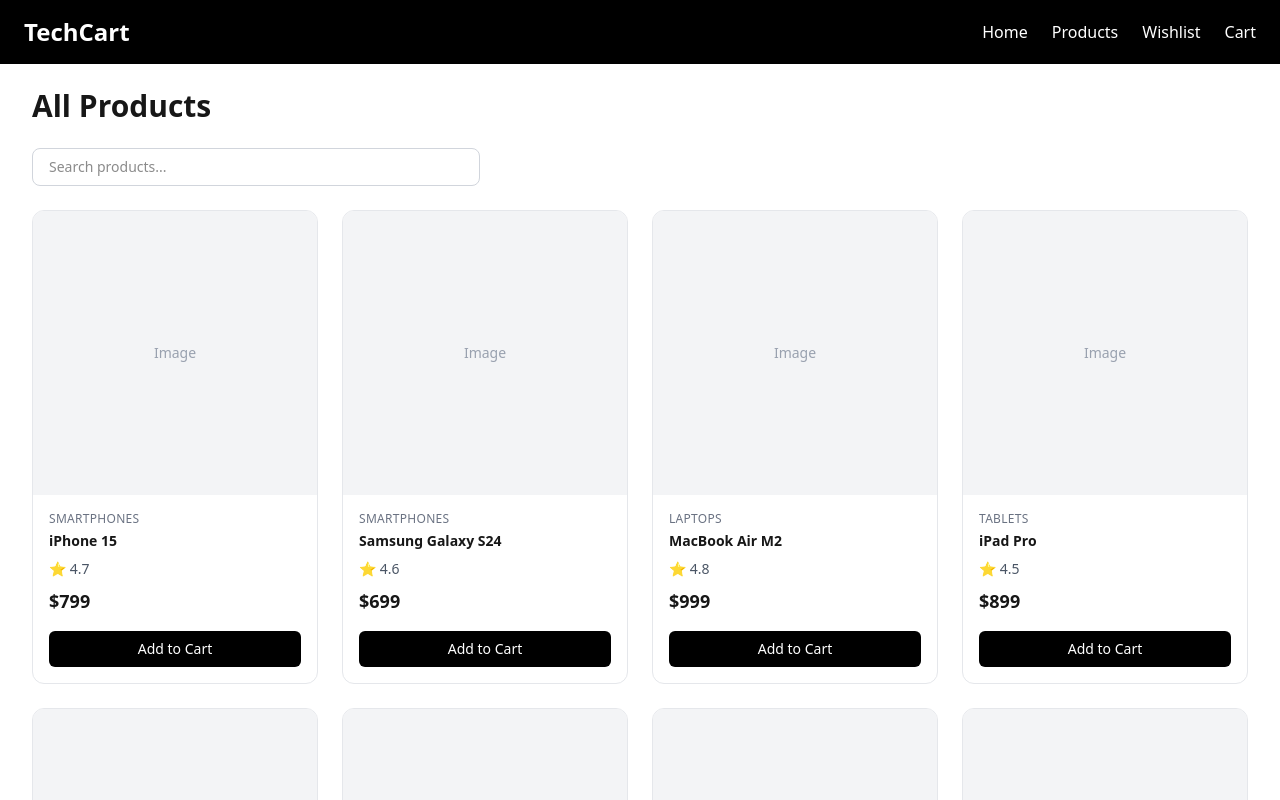
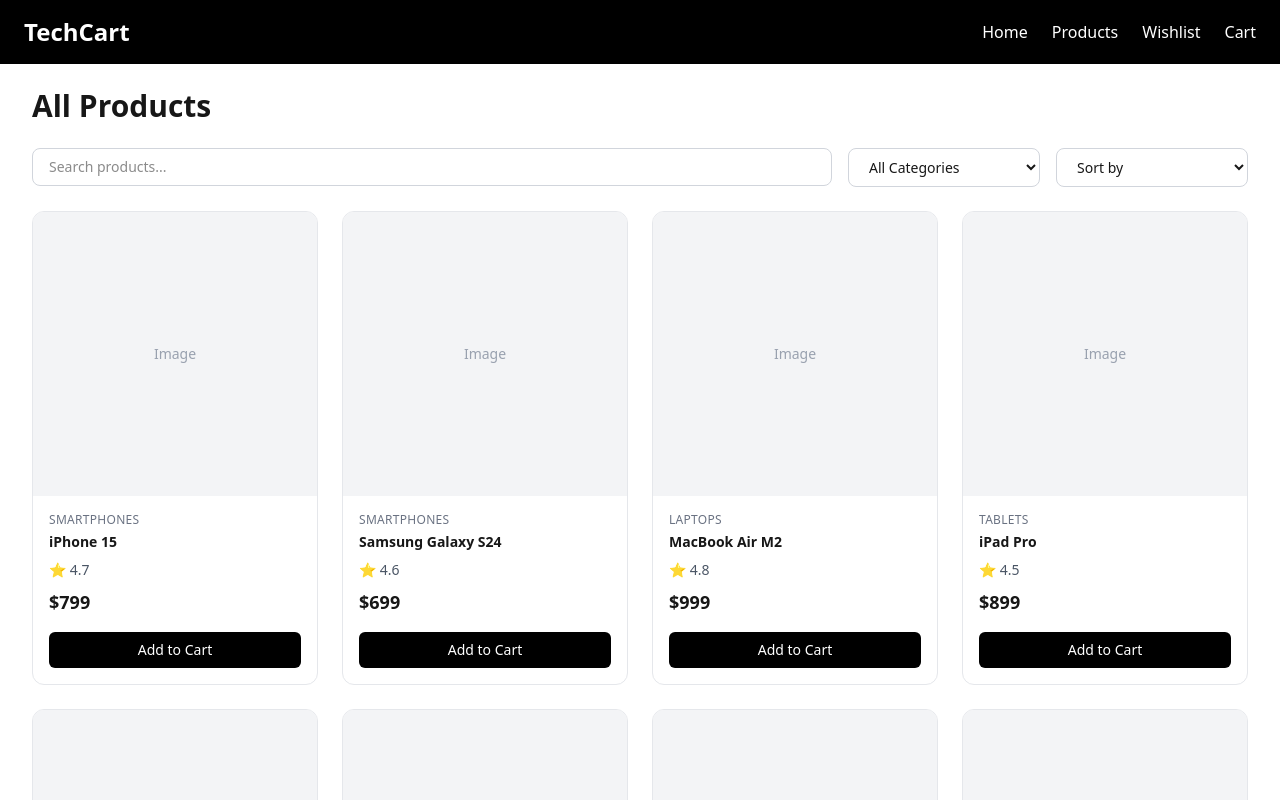
Before and after one commit to atiya234/techcart-frontend, a Next.js app: page /products in a window 1280 px wide. Shown: the top 800 px of the page. Built offline with nearby package versions, Linux system fonts and the light colour scheme.

Commit message:
feat: add product sorting

```diff
--- a/src/Components/ProductList.jsx
+++ b/src/Components/ProductList.jsx
@@ -3,16 +3,45 @@
 import ProductCard from "./ProductCard";
 import { products } from "../data/products";
 
+const categories = ["all", "smartphones", "laptops", "tablets", "mobile-accessories"];
+
+const sortOptions = [
+  { value: "default", label: "Sort by" },
+  { value: "price-low", label: "Price: Low to High" },
+  { value: "price-high", label: "Price: High to Low" },
+  { value: "rating", label: "Top Rated" },
+  { value: "name", label: "Name: A to Z" },
+];
+
+const inputStyle =
+  "w-full rounded-lg border border-gray-300 px-4 py-2 text-sm focus:border-black focus:outline-none focus:ring-2 focus:ring-black";
+
 export default function ProductList() {
   const [search, setSearch] = useState("");
+  const [category, setCategory] = useState("all");
+  const [sort, setSort] = useState("default");
 
-  const filteredProducts = products.filter((product) =>
-    product.title.toLowerCase().includes(search.toLowerCase())
-  );
+  const filteredProducts = products.filter((product) => {
+    const matchesSearch = product.title
+      .toLowerCase()
+      .includes(search.toLowerCase());
+    const matchesCategory = category === "all" || product.category === category;
+
+    return matchesSearch && matchesCategory;
+  });
+
+  const sortedProducts = [...filteredProducts].sort((a, b) => {
+    if (sort === "price-low") return a.price - b.price;
+    if (sort === "price-high") return b.price - a.price;
+    if (sort === "rating") return b.rating - a.rating;
+    if (sort === "name") return a.title.localeCompare(b.title);
+    return 0;
+  });
 
   return (
     <>
-      <div className="mb-6">
+      <div className="mb-6 flex flex-col gap-4 sm:flex-row">
+        <div className="sm:flex-1">
           <label htmlFor="search" className="sr-only">
             Search products
           </label>
@@ -22,17 +51,54 @@
             value={search}
             onChange={(e) => setSearch(e.target.value)}
             placeholder="Search products..."
-          className="w-full rounded-lg border border-gray-300 px-4 py-2 text-sm focus:border-black focus:outline-none focus:ring-2 focus:ring-black sm:max-w-md"
+            className={inputStyle}
           />
         </div>
 
-      {filteredProducts.length === 0 ? (
+        <div className="sm:w-48">
+          <label htmlFor="category" className="sr-only">
+            Filter by category
+          </label>
+          <select
+            id="category"
+            value={category}
+            onChange={(e) => setCategory(e.target.value)}
+            className={`${inputStyle} capitalize`}
+          >
+            {categories.map((cat) => (
+              <option key={cat} value={cat}>
+                {cat === "all" ? "All categories" : cat.replace("-", " ")}
+              </option>
+            ))}
+          </select>
+        </div>
+
+        <div className="sm:w-48">
+          <label htmlFor="sort" className="sr-only">
+            Sort products
+          </label>
+          <select
+            id="sort"
+            value={sort}
+            onChange={(e) => setSort(e.target.value)}
+            className={inputStyle}
+          >
+            {sortOptions.map((option) => (
+              <option key={option.value} value={option.value}>
+                {option.label}
+              </option>
+            ))}
+          </select>
+        </div>
+      </div>
+
+      {sortedProducts.length === 0 ? (
         <p className="rounded-lg border border-dashed border-gray-300 p-10 text-center text-gray-600">
-          No products found for "{search}".
+          No products found.
         </p>
       ) : (
         <div className="grid grid-cols-2 gap-4 sm:gap-6 md:grid-cols-3 lg:grid-cols-4">
-          {filteredProducts.map((product) => (
+          {sortedProducts.map((product) => (
             <ProductCard key={product.id} product={product} />
           ))}
         </div>
```
Lines whose indentation alone changed are shown as unchanged.
